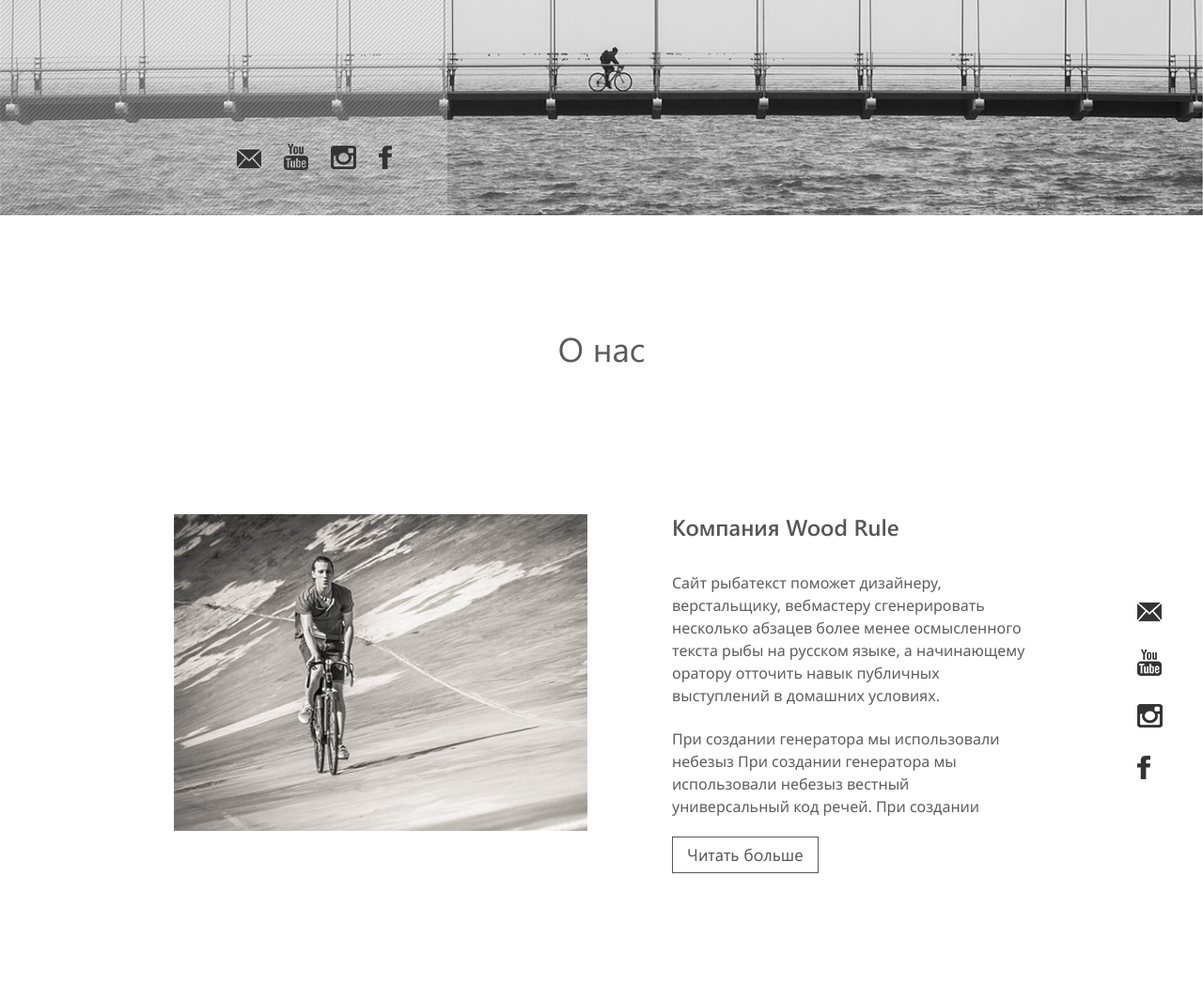
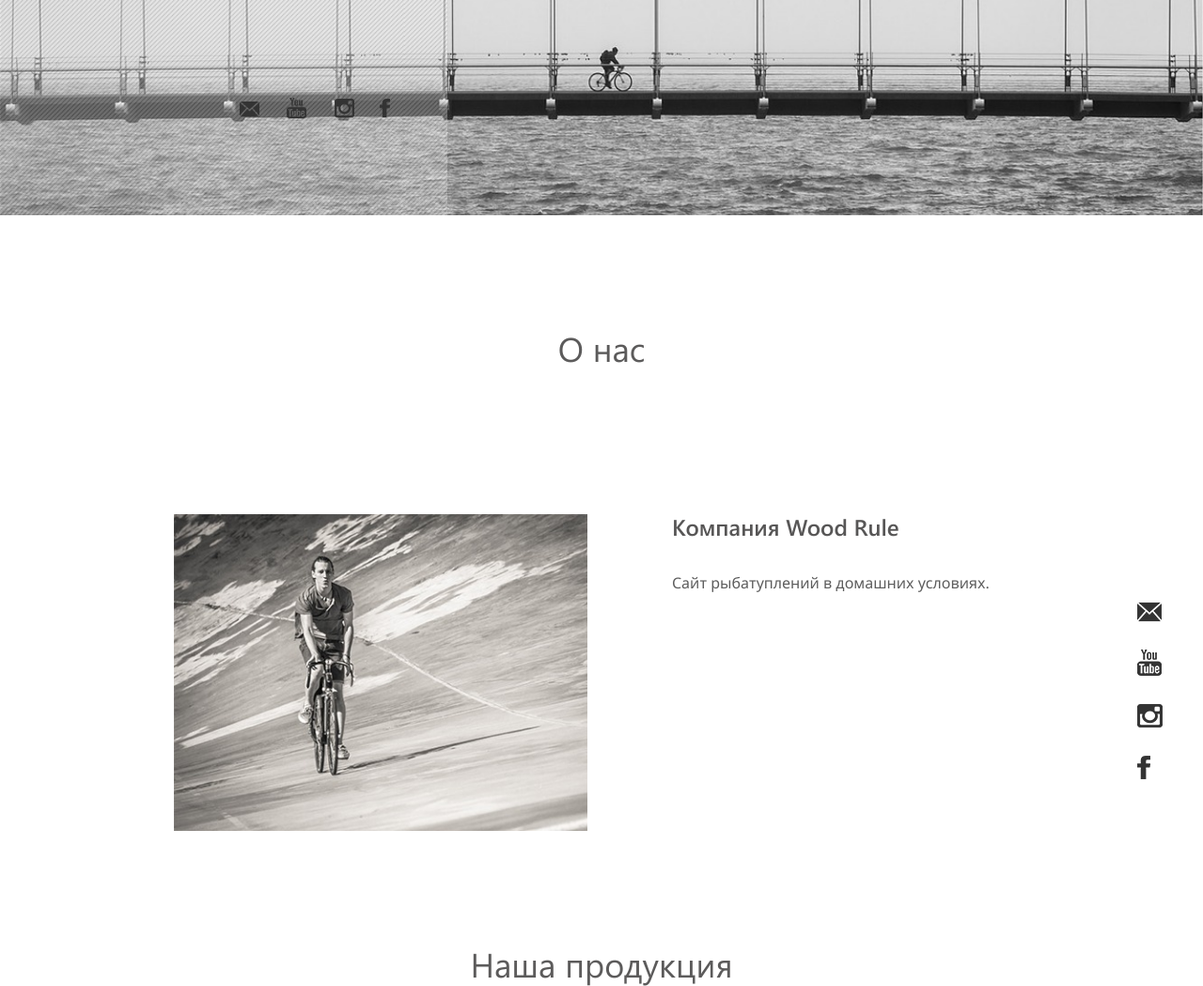
Before and after one commit to Zimbo0397/WoodRule, a plain HTML site: page index.html in a window 1280 px wide. Shown: the part 441-1490 px from the top of the page at 94% size. Drawn offline with Linux system fonts and the light colour scheme.

Commit message:
fixes after back;

```diff
--- a/css/main.css
+++ b/css/main.css
@@ -127,13 +127,17 @@ a {
 	margin-left: 8px;
 }
 .social-list.main {
-	margin-top: 165px;
+	/*margin-top: 165px;*/
 	margin-right: -5px;
+    position: absolute;
+    bottom: -155px;
+    right: 48px;
 }
 .social-list.main li img {
 	-webkit-transition: opacity .3s;
 	-o-transition: opacity .3s;
 	transition: opacity .3s;
+    width: 80%;
 }
 .social-list.main li:first-child img {
 	margin-top: 3px;
@@ -204,7 +208,7 @@ a {
 	line-height: 24px;
 	margin-bottom: 22px;
 }
-.about-us .btn-holder.gen {
+.btn-holder.gen {
 	border: 1px solid #575656;
 	padding: 6px;
 	padding-left: 15px;
@@ -214,6 +218,9 @@ a {
 	font-family: "Segoe UI";
 	font-size: 18px;
 	font-weight: 300;
+    display: inline-block;
+}
+.about-us .btn-holder.gen {
 	display: none;
 	cursor: pointer;
 }
@@ -568,6 +575,7 @@ a {
 }
 .main-carousel .blueimp-gallery>.slides>.slide>.slide-content {
 	width: 100%;
+    max-height: inherit;
 }
 .main-carousel .blueimp-gallery-carousel .slides .slide {
 	height: 100%;
--- a/index.html
+++ b/index.html
@@ -12,7 +12,7 @@
         <link rel="stylesheet" href="css/bootstrap.min.css">
         <link rel="stylesheet" href="css/fonts.css">
         <link rel="stylesheet" href="css/blueimp-gallery.min.css">
-        <link rel="stylesheet" href="https://maxcdn.bootstrapcdn.com/font-awesome/4.5.0/css/font-awesome.min.css">
+<!--         <link rel="stylesheet" href="https://maxcdn.bootstrapcdn.com/font-awesome/4.5.0/css/font-awesome.min.css"> -->
         <link rel="stylesheet" type="text/css" href="css/vendor/jquery.bxslider.css"/>
         <link rel="stylesheet" href="css/main.css">
         <link rel="stylesheet" href="css/media.css">
@@ -154,8 +154,8 @@
                     <div class="desc-holder gen">
                         <div class="text-holder">
                         <h2>Компания Wood Rule</h2>
-                            <p>Сайт рыбатекст поможет дизайнеру, верстальщику, вебмастеру сгенерировать несколько абзацев более менее осмысленного текста рыбы на русском языке, а начинающему оратору отточить навык публичных выступлений в домашних условиях.</p>
-                            <p>При создании генератора мы использовали небезыз При создании генератора мы использовали небезыз вестный универсальный код речей. При создании генератора мы использовали небезыз При создании генератора мы использовали небезыз вестный универсальный код речей При создании генератора мы использовали небезыз При создании генератора мы использовали небезыз вестный универсальный код речей</p>
+                        <p>Сайт рыба<!-- текст поможет дизайнеру, верстальщику, вебмастеру сгенерировать несколько абзацев более менее осмысленного текста рыбы на русском языке, а начинающему оратору отточить навык публичных выс -->туплений в домашних условиях.</p>
+                           <!--  <p>При создании генератора мы использовали небезыз При создании генератора мы использовали небезыз вестный универсальный код речей. При создании генератора мы использовали небезыз При создании генератора мы использовали небезыз вестный универсальный код речей При создании генератора мы использовали небезыз При создании генератора мы использовали небезыз вестный универсальный код речей</p> -->
                         </div>
                             <div class="btn-holder gen">
                                     <span>Читать больше</span>
@@ -259,7 +259,7 @@
                     <div class="desc-holder gen">
                         <div class="text-holder">
                         <h2>Производство Wood Rule</h2>
-                            <p>Сайт рыбатекст поможет дизайнеру, верстальщику, вебмастеру сгенерировать несколько абзацев более меоможет дизайнеру, верстальщику, вебмастеру сгенерировать несколько абзацев более менее осмысленного текста рыбы на русском языке, а начинающему оратору ооможет дизайнеру, верстальщику, вебмастеру сгенерировать несколько абзацев более менее осмысленного текста рыбы на русском языке, а начинающему оратору отточить навык публичнытточить навык публичнынее осмыоможет дизайнеру, верстальщику, вебмастеру сгенерировать несколько абзацев более менее осмысленного текста рыбы на русском языке, а начинающему оратору отточить навык публичнысленного текста рыбы на русском языке, а начинающему оратору отточить навык публичных выступлений в домашних условиях.</p>
+                            <p><!-- Сайт рыбатекст поможет дизайнеру, верстальщику, вебмастеру сгенерировать несколько абзацев более меоможет дизайнеру, верстальщику, вебмастеру сгенерировать несколько абзацев более менее осмысленного текста рыбы на русском языке, а начинающему оратору ооможет дизайнеру, верстальщику, вебмастеру сгенерировать несколько абзацев более менее осмысленного текста рыбы на русском языке, а начинающему оратору отточить навык публичнытточить навык публичнынее осмыоможет дизайнеру, верстальщику, вебмастеру сгенерировать несколько абзацев более менее осмысленного текста рыбы на русском языке, а начинающему оратору отточить навык публичнысленного те --><!-- кста рыбы на русском языке, а начинающему оратору отточить навык публичных выступл -->ений в домашних условиях.</p>
                         <p>При создании генератора мы использовали небезызвестный универсальный код речей.</p>
                         </div>
                         <div class="btn-holder gen">
@@ -552,11 +552,16 @@
         </script>
         <script>
             $(window).on('load', function(){
-                var elementHeight = $('.desc-holder.gen').each(function(){
-                    if ($(this).height() > 290) {
+                var heightEelements = $('.desc-holder.gen')
+                for (var i = 0; i < heightEelements.length; i++) {
+                    console.log($(heightEelements[i]).height())
+                if ( $(heightEelements[i]).height() > 290) {
                     $('.desc-holder.gen .btn-holder.gen').addClass('active')
                 };
-                });
+
+                };
+                // .each(function(){
+                // });
             });
             $('.desc-holder.gen .btn-holder.gen').on('click', function(){
                 $(this).closest('.desc-holder.gen').find('.text-holder').addClass('open');
```
Lines whose indentation alone changed are shown as unchanged.
